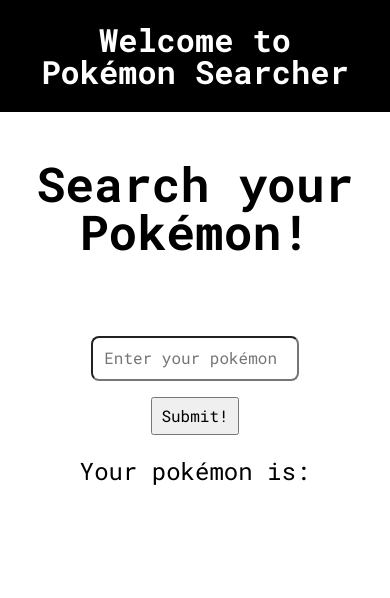
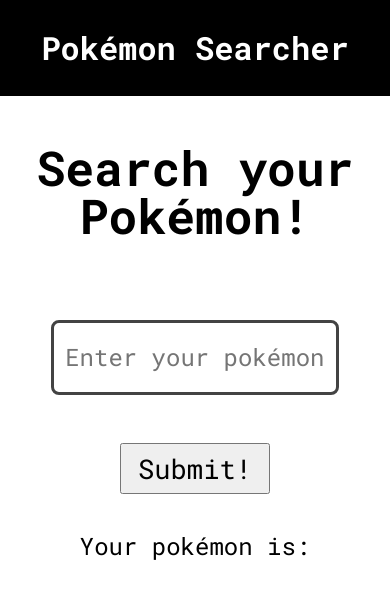
Before and after one commit to Xardimods/pokemon-fetch-api, a website: page index.html in a window 390 px wide. Drawn offline with Linux system fonts and the light colour scheme.

Commit message:
[add] Adding the mobile version

```diff
--- a/index.html
+++ b/index.html
@@ -10,7 +10,7 @@
 
     <body>
 
-        <h1 class="title">Welcome to Pokémon Searcher</h1>
+        <h1 class="title">Pokémon Searcher</h1>
 
         <h2 class="text-searcher">Search your Pokémon!</h2>
         <br>
--- a/src/scss/mobile-version/_index.scss
+++ b/src/scss/mobile-version/_index.scss
@@ -0,0 +1 @@
+@forward "searcher";
--- /dev/null
+++ b/src/scss/mobile-version/_searcher.scss
@@ -0,0 +1,26 @@
+@media (min-width: 360px) and (max-width: 768px) {
+
+    .title {
+        padding-bottom: 2rem;
+        padding-top: 2rem;
+    }
+
+    .input {
+
+        input {
+            width: 18rem;
+            padding: 1.3rem 0.7rem;
+            font-size: 1.5rem;
+            margin-bottom: 2rem;
+            border: 3px solid #434343;
+        }
+
+        button {
+            font-size: 1.7rem;
+            padding-left: 1rem;
+            padding-right: 1rem;
+            margin-bottom: 1rem;
+        }
+    }
+
+}
```
Also changed, not shown: build/css/app.css, 1 other file.
